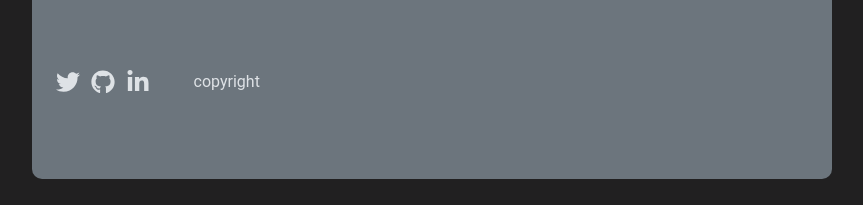
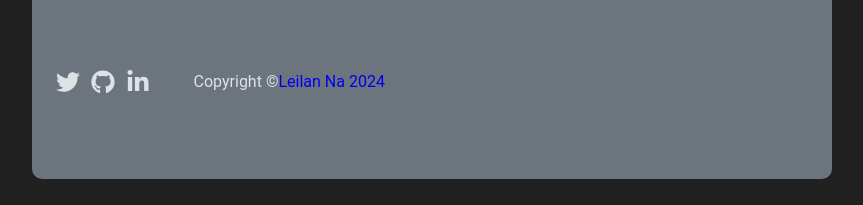
Before and after one commit to naLeilan/Week-1, a React (Vite) app: page / in a window 1280 px wide. Shown: the part 573-778 px from the top of the page, without its empty margins (208-1071 px from the left). Built offline with nearby package versions, Linux system fonts and the light colour scheme.

Commit message:
add footer

```diff
--- a/src/App.jsx
+++ b/src/App.jsx
@@ -2,6 +2,8 @@ import { MdDarkMode } from "react-icons/md";
 import { FaGithub, FaL, FaLinkedinIn, FaN, FaTwitter } from "react-icons/fa6";
 
 function App() {
+  const currentYear = new Date().getFullYear();
+
   return (
     <div className="app">
       <nav className="nav">
@@ -35,7 +37,16 @@ function App() {
         <FaTwitter className="twitter" />
         <FaGithub className="github" />
         <FaLinkedinIn className="linkedin" />
-        <p className="footer-p">copyright</p>
+        <p className="copyright">
+          Copyright &copy;
+          <a
+            className="Github-link"
+            target="_blank"
+            href="https://github.com/NaLeilan"
+          >
+            Leilan Na {currentYear}
+          </a>
+        </p>
       </footer>
     </div>
   );
--- a/src/index.css
+++ b/src/index.css
@@ -125,7 +125,7 @@ a:hover,
   gap: 0.7rem;
 }
 
-.footer-p {
+.copyright {
   margin-left: 2rem;
   font-size: 1rem;
 }
@@ -144,3 +144,7 @@ a:hover,
   color: var(--color-Bright-purple);
   cursor: pointer;
 }
+
+.Github-link {
+  text-decoration: none;
+}
```
